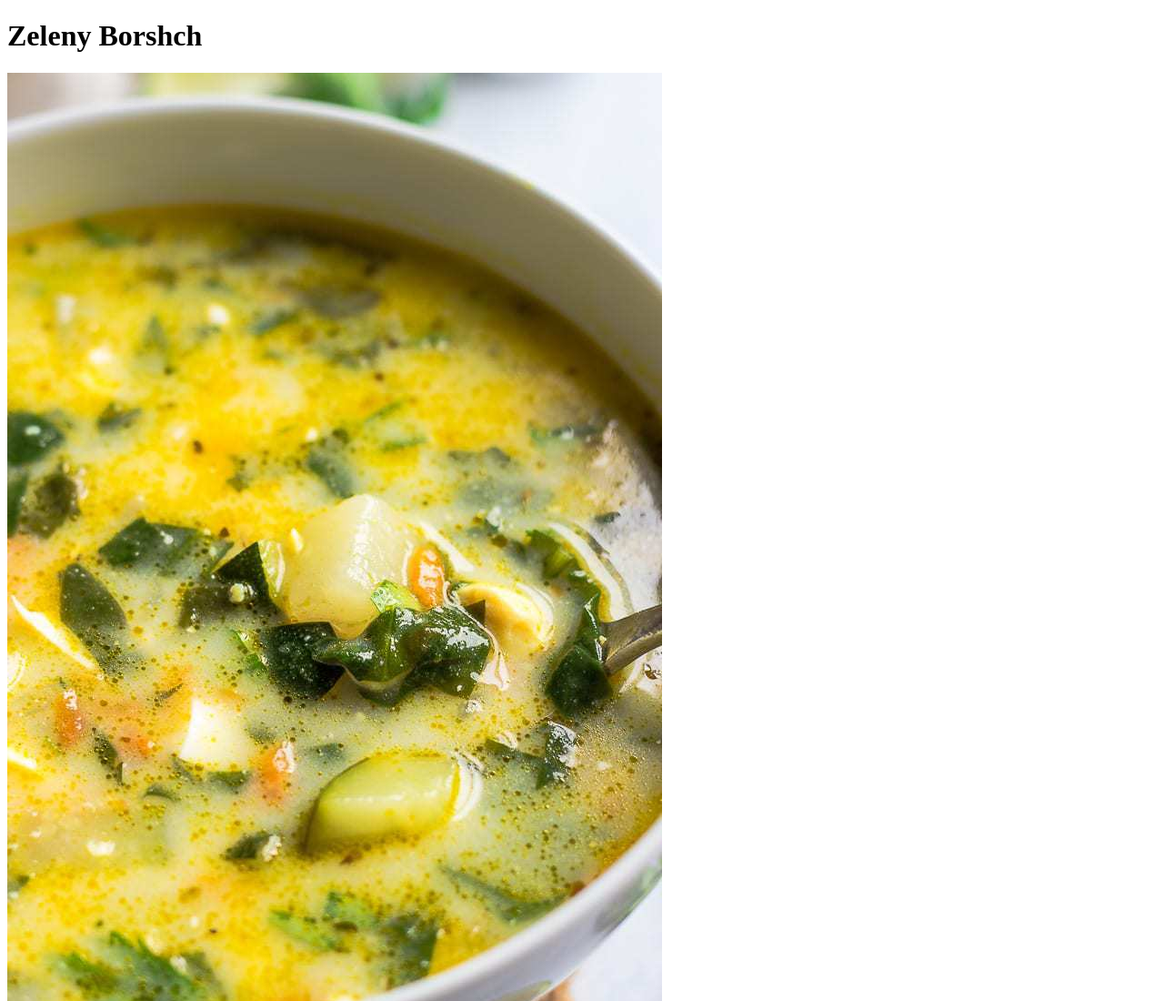
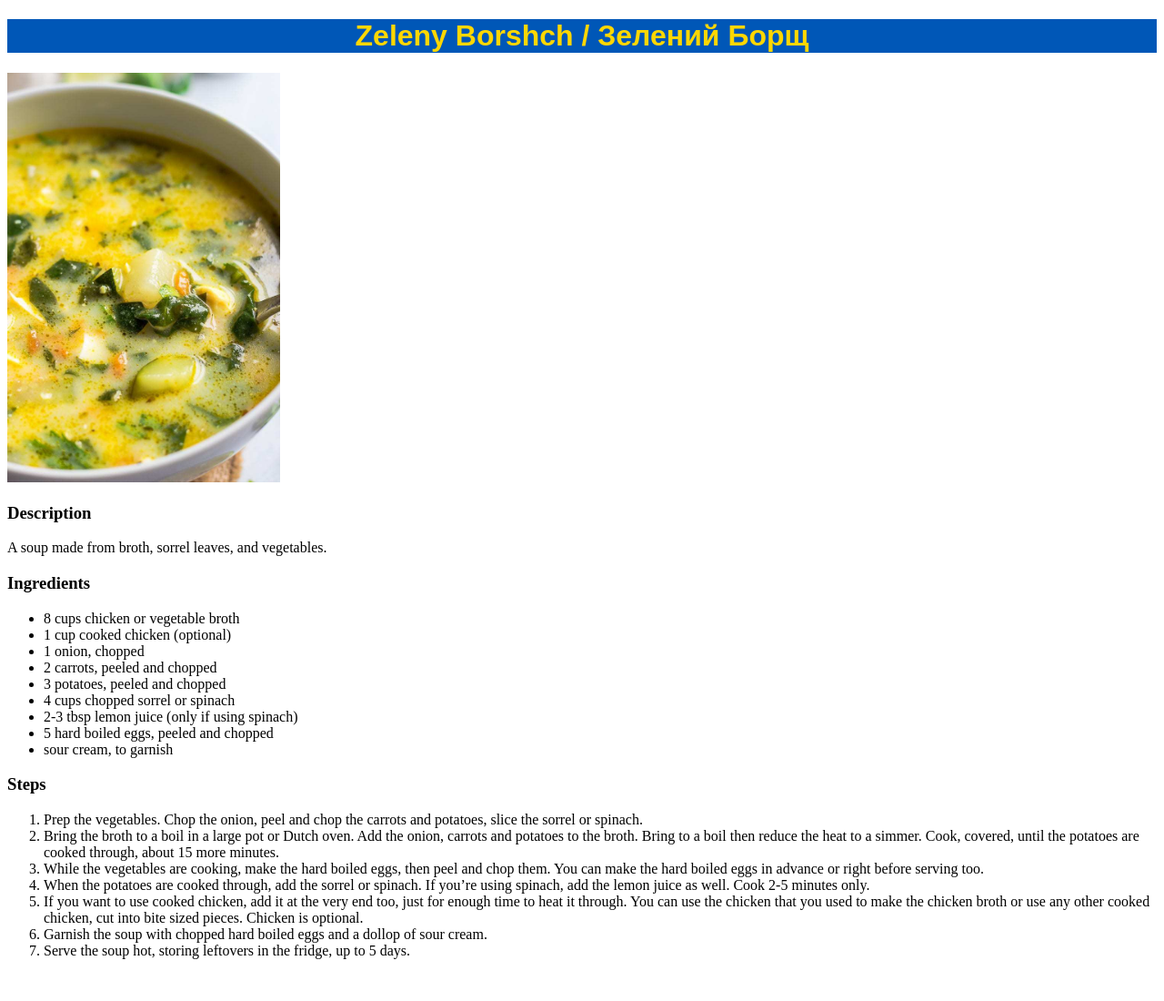
Before and after one commit to bykimus-prime/recipes, a plain HTML site: page recipes/zeleny-borshch.html in a window 1280 px wide. Shown: the top 1100 px of the page at 91% size. After the commit the page ends 1070 px from the top, so only its background shows below. Drawn offline with Linux system fonts and the light colour scheme.

Commit message:
Add CSS to zeleny borshch recipe

```diff
--- /dev/null
+++ b/css/style-zeleny-borshch.css
@@ -0,0 +1,11 @@
+.title {
+    background-color: #0057b7;
+    color: #ffd700;
+    text-align: center;
+    font-family:Arial, Helvetica, sans-serif;
+}
+
+.borshch {
+    height: auto;
+    width: 300px;
+}
--- a/recipes/zeleny-borshch.html
+++ b/recipes/zeleny-borshch.html
@@ -3,11 +3,12 @@
     <head>
         <meta charset="UTF-8">
         <title>Zeleny Borshch</title>
+        <link rel="stylesheet" href="../css/style-zeleny-borshch.css">
     </head>
 
     <body>
-        <h1>Zeleny Borshch</h1>
-        <img src="../images/zeleny-borshch.jpg" alt="green spinach soup">
+        <h1 class="title">Zeleny Borshch / Зелений Борщ</h1>
+        <img class="borshch" src="../images/zeleny-borshch.jpg" alt="green spinach soup">
 
         <h3>Description</h3>
         <p>A soup made from broth, sorrel leaves, and vegetables.</p>
```
